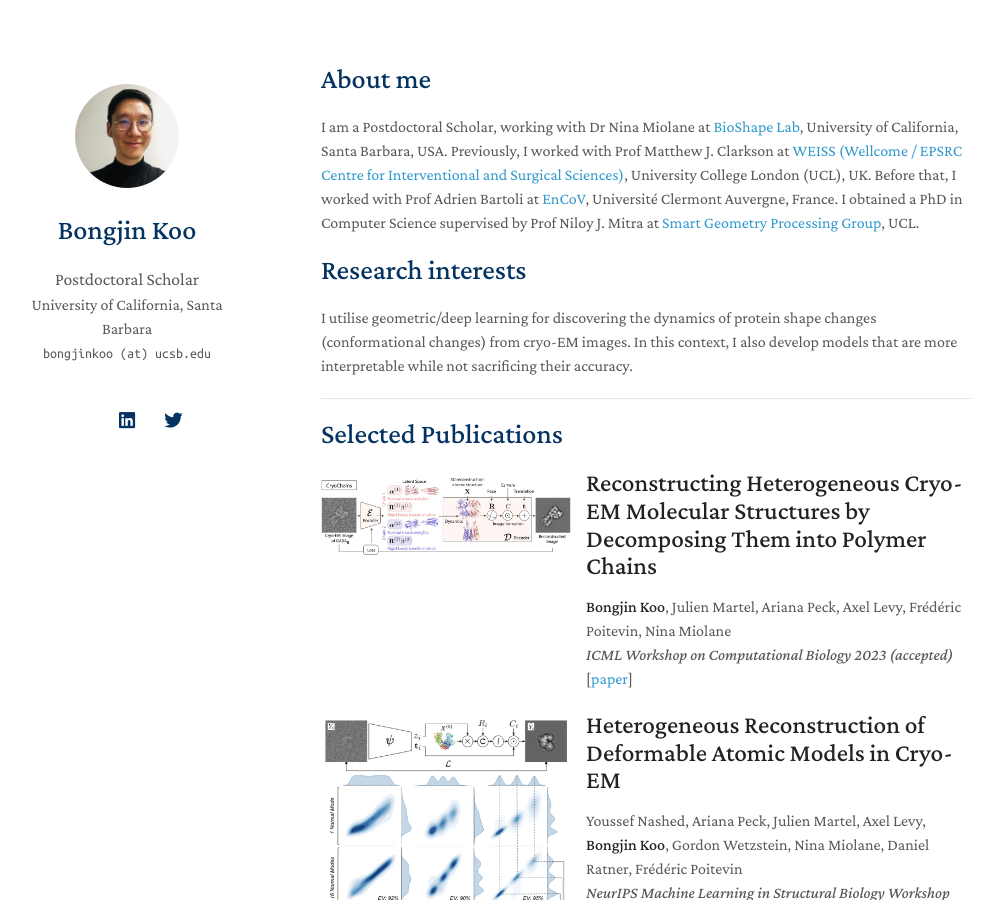
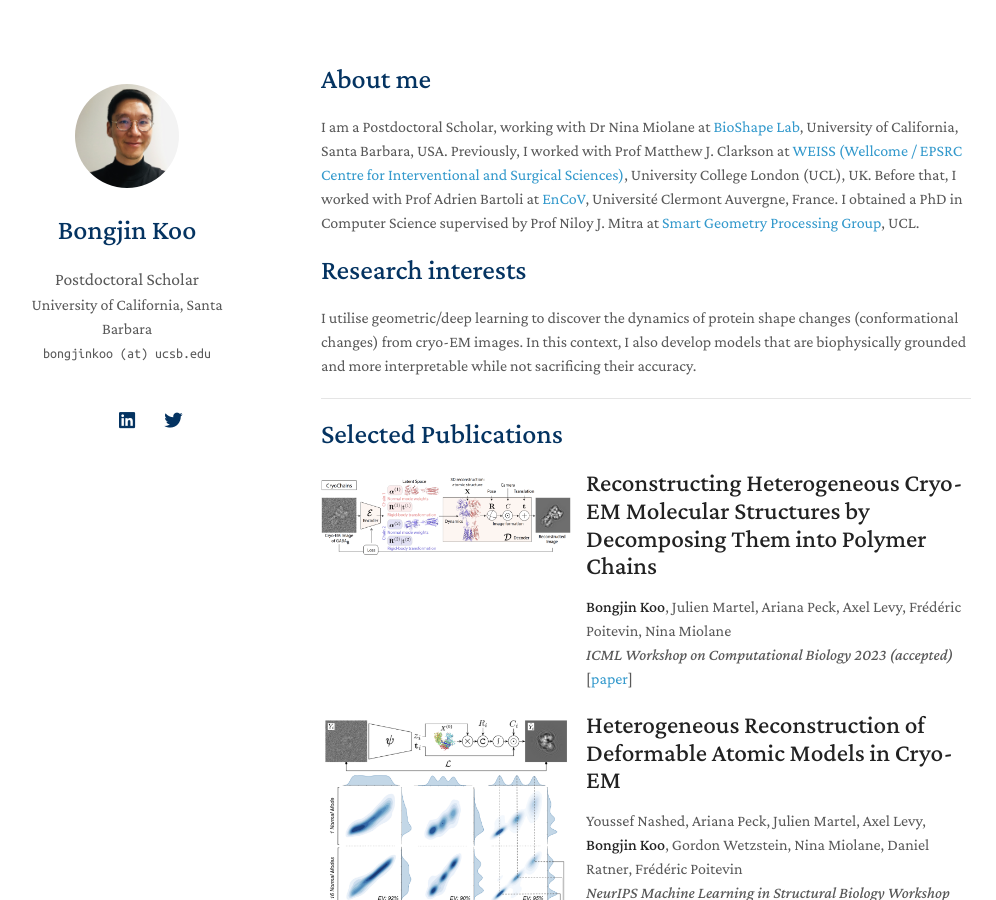
Before and after one commit to bongjinkoo/bongjinkoo.github.io, a Jekyll site: the page built from index.md, in a window 1280 px wide and 900 px high. Shown: the whole window, without its empty margins (149-1145 px from the left). Built offline with Jekyll 4.4.1, drawn with Linux system fonts in a browser that asks for light colours; nearby versions of some CDN libraries; a style sheet for code colours, icons or effects is not loaded; our own code applies the rules of GitHub Pages for plain Markdown files.

Commit message:
Update research interests.

```diff
--- a/index.md
+++ b/index.md
@@ -11,8 +11,8 @@ Previously, I worked with Prof Matthew J. Clarkson at [WEISS (Wellcome / EPSRC C
 Before that, I worked with Prof Adrien Bartoli at [EnCoV](http://igt.ip.uca.fr/encov/), Université Clermont Auvergne, France. I obtained a PhD in Computer Science supervised by Prof Niloy J. Mitra at [Smart Geometry Processing Group](http://geometry.cs.ucl.ac.uk/), UCL.
 
 # Research interests
-I utilise geometric/deep learning for discovering the dynamics of protein shape changes (conformational changes) from cryo-EM images.
-In this context, I also develop models that are more interpretable while not sacrificing their accuracy.
+I utilise geometric/deep learning to discover the dynamics of protein shape changes (conformational changes) from cryo-EM images.
+In this context, I also develop models that are biophysically grounded and more interpretable while not sacrificing their accuracy.
 
 
 
```
